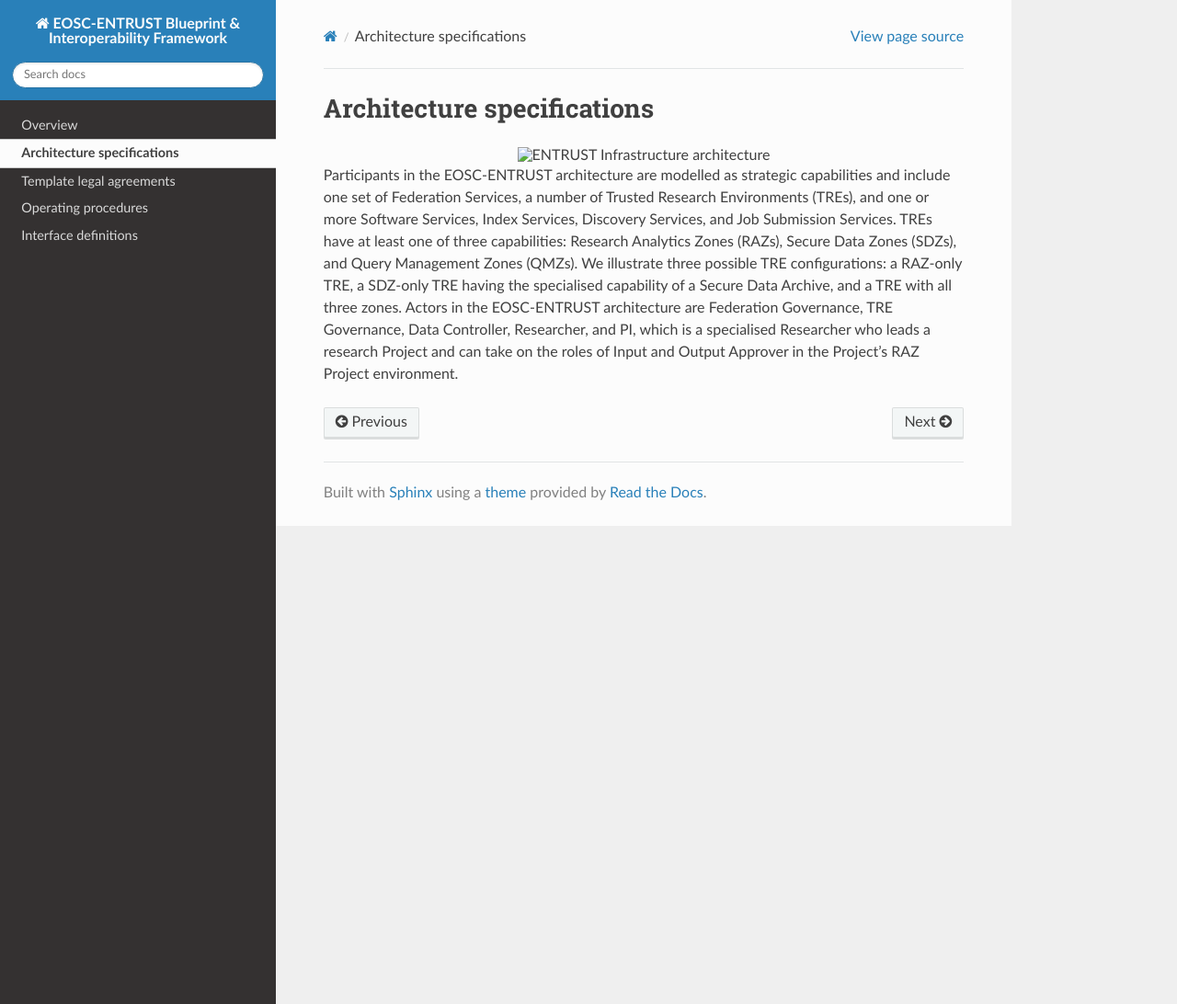
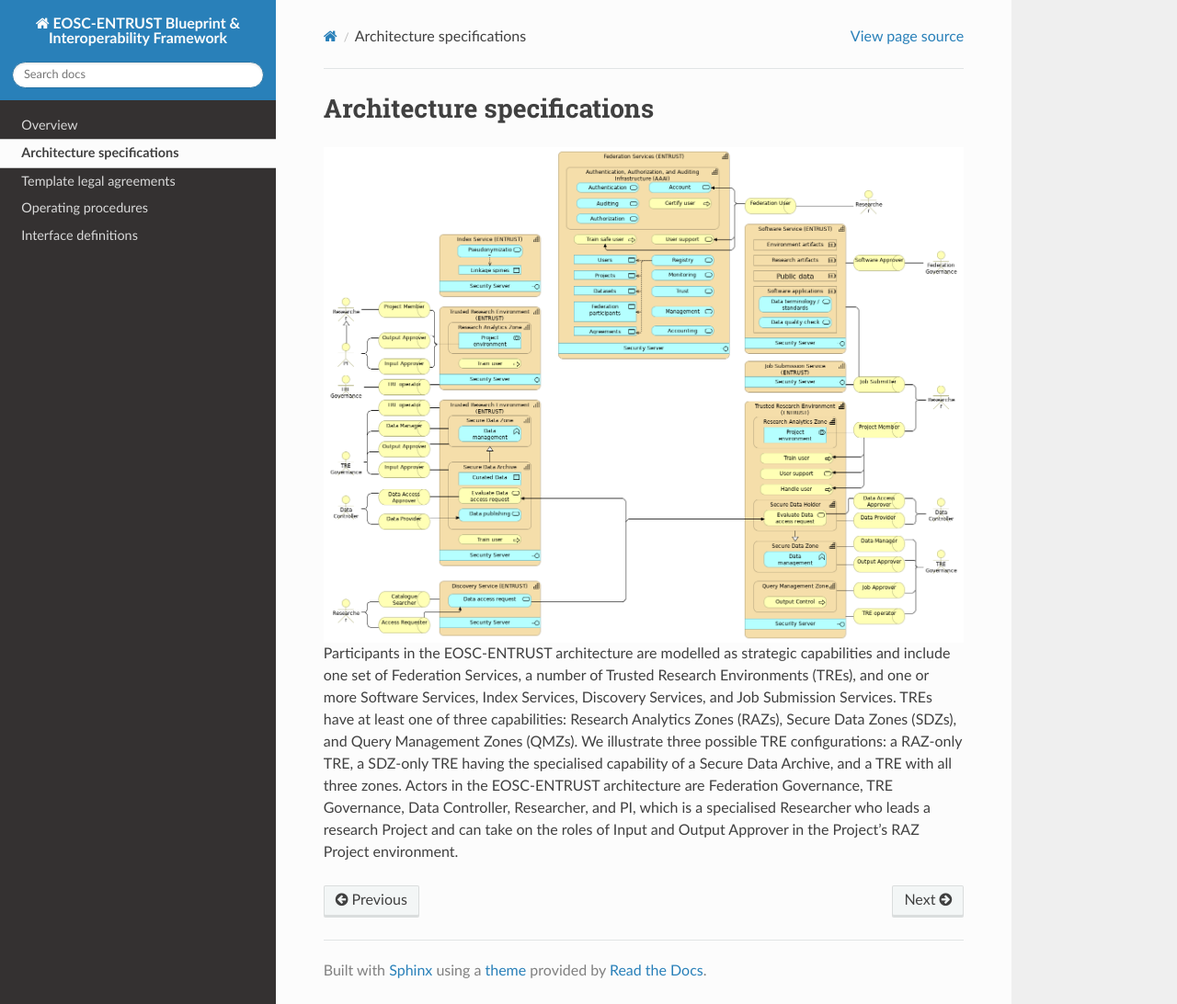
Before and after one commit to paalsat/entrust-blueprint, a Sphinx documentation site: the page built from docs/source/architecture.rst, in a window 1280 px wide and 1092 px high. Shown: the whole window at 92% size. Built offline with Sphinx 7.4.7 and the Read the Docs theme 3.1.0, drawn with Linux system fonts in a browser that asks for light colours; pages that are not in the unit, such as notebooks, are missing from menus.

Commit message:
Update architecture.rst

```diff
--- a/docs/source/architecture.rst
+++ b/docs/source/architecture.rst
@@ -1,7 +1,7 @@
 Architecture specifications
 ===========================
 
-.. figure:: images/High_level_capabilities.png
+.. figure:: ../images/High_level_capabilities.png
   :alt: ENTRUST Infrastructure architecture
   :align: center
 
```
